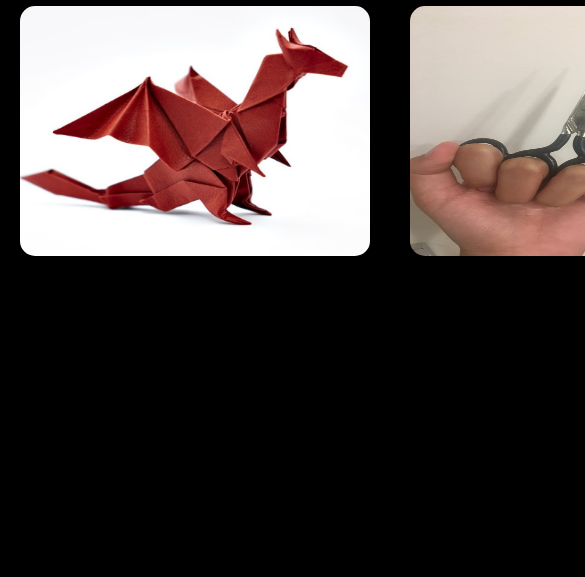
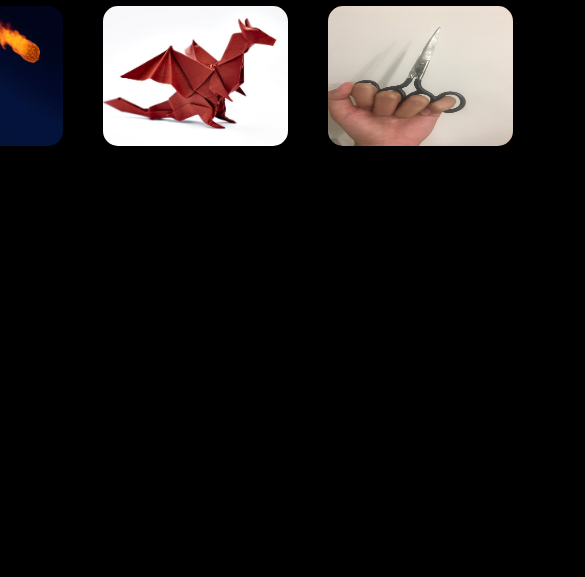
Before and after one commit to ScottyG666/RockPapperScissorsSkeleton, a plain HTML site: page index.html in a window 390 px wide. Shown: the part 367-944 px from the top of the page, 585 px wide, since content can reach past the window. Drawn offline with Linux system fonts and the light colour scheme.

Commit message:
Update style.css
added media query to fit game on mobile screen if pixel width was less then 1000px, which is longer than almost every screen flipped horizontally.

```diff
--- a/static/style.css
+++ b/static/style.css
@@ -19,8 +19,8 @@ body {
 
 
 .choice-image {
-    height: 250px;
-    width: 350px;
+    height: 300px;
+    width: 400px;
     border-radius: 15px;
 }
 
@@ -28,3 +28,10 @@ body {
     font-size: 25px;
     padding: 0 25px;
 }
+@media only screen and (max-width: 1000px) {
+    .choice-image {
+        height: 140px;
+        width: 185px;
+        border-radius: 15px;
+    }
+}
```
